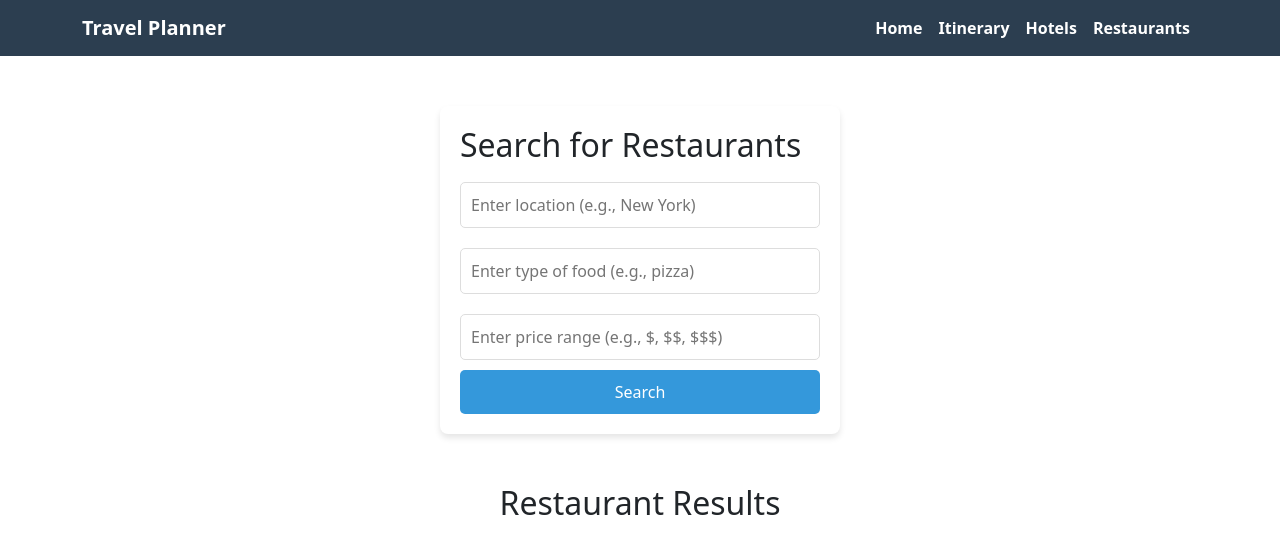
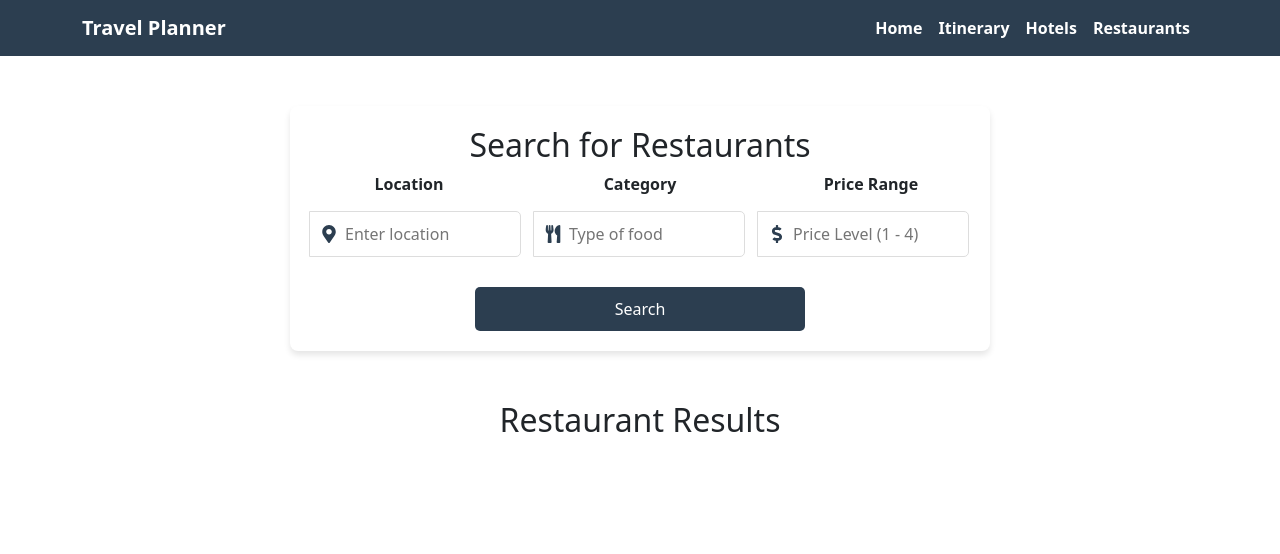
Before and after one commit to Srivashinie/Travel-Planner, a React (Create React App) app in the folder client/: page /restaurants in a window 1280 px wide. Shown: the top 554 px of the page. Built offline with nearby package versions, Linux system fonts and the light colour scheme.

Commit message:
Enhance restaurant form layout and validation

```diff
--- a/client/package.json
+++ b/client/package.json
@@ -10,6 +10,7 @@
     "react": "^19.0.0",
     "react-bootstrap": "^2.10.9",
     "react-dom": "^19.0.0",
+    "react-icons": "^5.4.0",
     "react-router-dom": "^7.1.5",
     "react-scripts": "5.0.1",
     "web-vitals": "^4.2.4"
--- a/client/src/components/RestaurantSearch.jsx
+++ b/client/src/components/RestaurantSearch.jsx
@@ -1,42 +1,77 @@
 import React, { useState } from "react";
+import { FaMapMarkerAlt, FaUtensils, FaDollarSign } from "react-icons/fa";
 
 const RestaurantSearch = ({ onSearch }) => {
   const [location, setLocation] = useState("");
   const [category, setCategory] = useState("");
   const [price, setPrice] = useState("");
+  const [error, setError] = useState("");
 
   const handleSubmit = (e) => {
     e.preventDefault();
+    if (price < 1 || price > 4) {
+      setError("Please enter a price level between 1 and 4.");
+    } else {
+      setError("");
       onSearch(location, category, price);
+    }
   };
 
   return (
     <div className="search-container">
       <h2>Search for Restaurants</h2>
+
       <form onSubmit={handleSubmit} className="search-form">
+        {/* Labels Row */}
+        <div className="label-row">
+          <label htmlFor="location">Location</label>
+          <label htmlFor="category">Category</label>
+          <label htmlFor="price">Price Range</label>
+        </div>
+
+        {/* Inputs Row */}
+        <div className="input-row">
+          <div className="input-group">
+            <FaMapMarkerAlt className="icon" />
             <input
               type="text"
-          placeholder="Enter location (e.g., New York)"
+              id="location"
+              placeholder="Enter location"
               value={location}
               onChange={(e) => setLocation(e.target.value)}
               required
             />
+          </div>
+
+          <div className="input-group">
+            <FaUtensils className="icon" />
             <input
               type="text"
-          placeholder="Enter type of food (e.g., pizza)"
+              id="category"
+              placeholder="Type of food"
               value={category}
               onChange={(e) => setCategory(e.target.value)}
             />
+          </div>
+
+          <div className="input-group">
+            <FaDollarSign className="icon" />
             <input
               type="text"
-          placeholder="Enter price range (e.g., $, $$, $$$)"
+              id="price"
+              placeholder="Price Level (1 - 4)"
               value={price}
               onChange={(e) => setPrice(e.target.value)}
             />
+          </div>
+        </div>
+
+        {/* Search Button */}
         <button type="submit" className="search-button">
           Search
         </button>
       </form>
+      {error && <p style={{ color: "red" }}>{error}</p>}
     </div>
   );
 };
--- a/client/src/style.css
+++ b/client/src/style.css
@@ -52,26 +52,91 @@ form {
   flex-direction: column;
   width: 100%;
 }
+.search-form {
+  display: flex;
+  flex-direction: column;
+  align-items: center;
+  width: 100%;
+}
 
 .search-container {
   background-color: #fff;
   padding: 20px;
   border-radius: 8px;
   box-shadow: 0 4px 6px rgba(0, 0, 0, 0.1);
-  width: 400px;
+  width: 700px;
   margin: 0 auto;
   margin-top: 50px;
+  text-align: center;
+}
+.label-row {
+  display: flex;
+  justify-content: space-between;
+  width: 100%;
+  margin-bottom: 5px;
 }
 
-.search-form {
+.label-row label {
+  font-weight: bold;
+  width: 30%;
+  text-align: center;
+}
+
+.search-inputs {
   display: flex;
-  flex-direction: column;
+  justify-content: space-between;
+  gap: 20px;
+  width: 100%;
+  flex-wrap: wrap;
+}
+
+.input-row {
+  display: flex;
+  justify-content: space-between;
+  gap: 12px;
+  width: 100%;
+}
+
+.input-group {
+  position: relative;
+  width: 50%;
+}
+
+.input-group .icon {
+  position: absolute;
+  left: 10px;
+  top: 50%;
+  transform: translateY(-50%);
+  color: rgb(44, 62, 80);
+  font-size: 18px;
+}
+
+.input-group input {
+  width: 100%;
+  padding: 10px 10px 10px 35px;
+  border: 1px solid #ddd;
+  border-radius: 5px;
+  font-size: 16px;
+  outline: none;
+}
+
+.input-wrapper {
+  display: flex;
+  align-items: center;
+  background-color: #fff;
+  padding: 8px;
+  border-radius: 5px;
+  border: 1px solid #ddd;
+  width: 100%;
 }
 
 .search-button {
-  background-color: #3498db;
+  margin-top: 20px;
+  width: 50%;
+  font-size: 16px;
+  padding: 10px;
+  background-color: rgb(44, 62, 80);
   color: white;
-  padding: 10px 20px;
   border: none;
   cursor: pointer;
   border-radius: 5px;
@@ -81,7 +146,18 @@ form {
   background-color: #2980b9;
 }
 
-/* Restaurant Cards */
+.icon {
+  margin-right: 8px;
+  color: #3498db;
+  font-size: 18px;
+}
+.input-wrapper input {
+  border: none;
+  outline: none;
+  width: 100%;
+  font-size: 16px;
+  padding: 5px;
+}
 .restaurant-list {
   margin-top: 50px;
   display: flex;
```
Also changed, not shown: 1 other file (tests, documents, lock files or other folders). Lines whose indentation alone changed are shown as unchanged.
